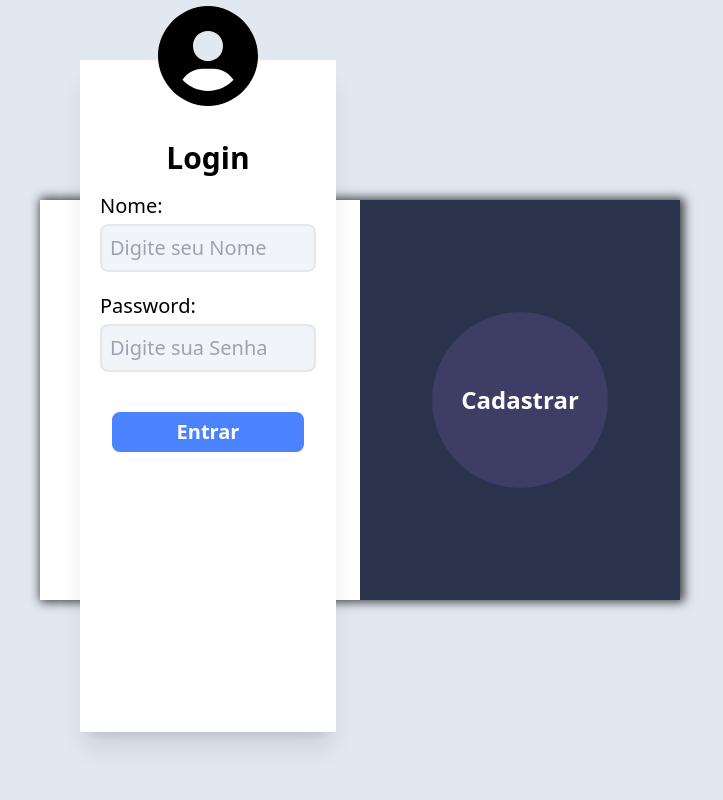
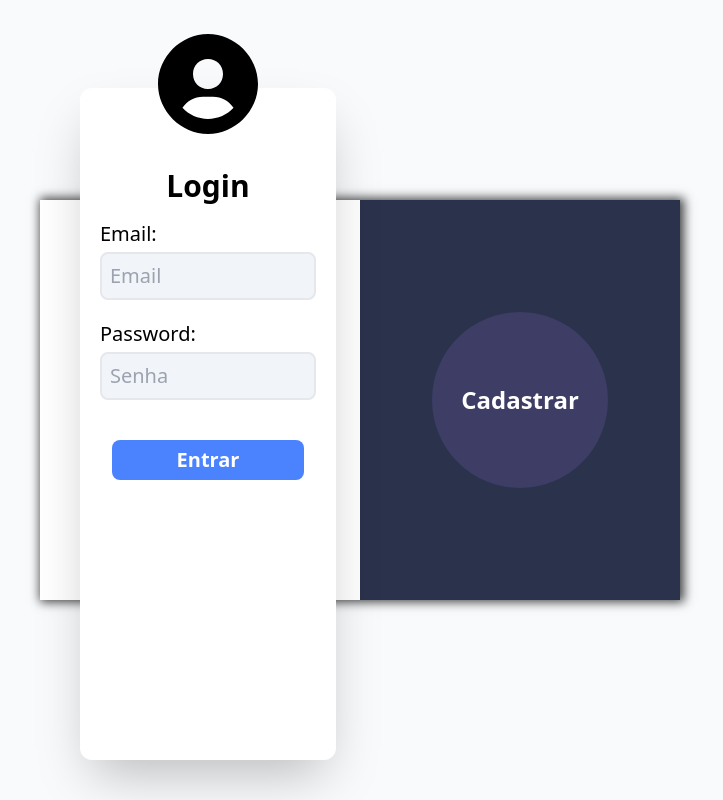
Before and after one commit to DarlanDuarte/Sistema-Login-Cadastro, a Next.js app: page / in a window 1280 px wide. Shown: the whole page, without its empty margins (280-1003 px from the left). Built offline with nearby package versions, Linux system fonts and the light colour scheme; no server answers.

Commit message:
Implementando Inicio das Configurações do Firebase

```diff
--- /dev/null
+++ b/firebase.js
@@ -0,0 +1,25 @@
+import { initializeApp } from "firebase/app";
+import { getFirestore } from "firebase/firestore";
+import { getAuth } from "firebase/auth";
+
+const firebaseConfig = {
+  apiKey: process.env.NEXT_PUBLIC_API_KEY,
+  authDomain: process.env.NEXT_PUBLIC_AUTH_DOMAIN,
+  projectId: process.env.NEXT_PUBLIC_PROJECTID,
+  storageBucket: process.env.NEXT_PUBLIC_STORAGEBUCKET,
+  messagingSenderId: process.env.NEXT_PUBLIC_MESSAGING_SENDERID,
+  appId: process.env.NEXT_PUBLIC_APP_ID,
+  measurementId: process.env.NEXT_PUBLIC_MEASUREMENT_ID,
+};
+
+let app = null;
+
+try {
+  app = initializeApp(firebaseConfig);
+  console.log(`Firebase Iniciado com sucesso!`);
+} catch (e) {
+  console.log(`Error ao Iniciar o Firebase!`, e.message);
+}
+
+export const db = getFirestore();
+export const auth = getAuth(app);
--- a/package.json
+++ b/package.json
@@ -15,6 +15,7 @@
     "autoprefixer": "10.4.15",
     "eslint": "8.48.0",
     "eslint-config-next": "13.4.19",
+    "firebase": "^10.3.0",
     "framer-motion": "^10.16.1",
     "next": "13.4.19",
     "postcss": "8.4.28",
--- a/src/components/Login.tsx
+++ b/src/components/Login.tsx
@@ -1,6 +1,11 @@
 import react, { useState } from "react";
 import { BiSolidUserCircle } from "react-icons/bi";
 import { motion } from "framer-motion";
+import {
+  createUserWithEmailAndPassword,
+  signInWithEmailAndPassword,
+} from "firebase/auth";
+import { auth } from "../../firebase";
 
 const Login: React.FC = () => {
   const [login, setLogin] = useState<"login" | "cadastro">("login");
@@ -9,8 +14,29 @@ const Login: React.FC = () => {
   const [password, setPassword] = useState("");
   const [email, setEmail] = useState("");
 
-  async function handleForm(e: React.FormEvent<HTMLFormElement>) {
+  async function handleLogin(e: React.FormEvent<HTMLFormElement>) {
     e.preventDefault();
+    await signInWithEmailAndPassword(auth, email, password)
+      .then((userCredential) => {
+        const user = userCredential.user;
+      })
+      .catch((error) => {
+        const errorCode = error.code;
+        const errorMessage = error.message;
+      });
+  }
+
+  async function handleCadastro(e: React.FormEvent<HTMLFormElement>) {
+    e.preventDefault();
+
+    await createUserWithEmailAndPassword(auth, email, password)
+      .then((userCredential) => {
+        const user = userCredential.user;
+      })
+      .catch((error) => {
+        const errorCode = error.code;
+        const errorMessage = error.message;
+      });
   }
 
   async function handleChangeLogin(
@@ -29,7 +55,7 @@ const Login: React.FC = () => {
             animate={{ opacity: 1, x: 0 }}
             exit={{ opacity: 0, x: "-100%" }}
             transition={{ duration: 1 }}
-            className={`w-[40%] h-[42rem] bg-white absolute -top-[35%] left-10 z-10 shadow-xl  `}
+            className={`w-[40%] h-[42rem] bg-white absolute -top-[28%] left-10 z-10 shadow-2xl rounded-xl  `}
           >
             <div className={"relative  -top-16"}>
               <BiSolidUserCircle
@@ -45,22 +71,22 @@ const Login: React.FC = () => {
               >
                 Login
               </h2>
-              <form onSubmit={handleForm}>
+              <form onSubmit={handleLogin}>
                 <div
                   className={`w-full flex flex-col text-black font-medium text-xl px-5`}
                 >
-                  <label className="mb-1" htmlFor="nome">
-                    Nome:
+                  <label className="mb-1" htmlFor="email">
+                    Email:
                   </label>
                   <input
                     type="text"
-                    id="nome"
-                    name="nome"
+                    id="email"
+                    name="email"
                     className={`py-2 px-2 border-2 bg-slate-100 rounded-lg outline-none`}
                     required
-                    value={nome}
-                    onChange={(e) => setNome(e.target.value)}
-                    placeholder="Digite seu Nome"
+                    value={email}
+                    onChange={(e) => setEmail(e.target.value)}
+                    placeholder="Email"
                   />
                 </div>
                 <div
@@ -77,13 +103,18 @@ const Login: React.FC = () => {
                     required
                     value={password}
                     onChange={(e) => setPassword(e.target.value)}
-                    placeholder="Digite sua Senha"
+                    placeholder="Senha"
                   />
                 </div>
                 <div
-                  className={`flex justify-center items-center p-5 cursor-pointer mt-10 m-auto w-[75%] bg-[#4b83ff] h-10 rounded-lg`}
+                  className={`flex justify-center items-center p-5 cursor-pointer mt-10 m-auto w-[75%] bg-[#4b83ff] h-10 rounded-lg transition-all duration-500
+                  hover:bg-green-500
+                  `}
                 >
-                  <button className={`text-white font-semibold text-xl`}>
+                  <button
+                    className={`text-white font-semibold text-xl
+                  `}
+                  >
                     Entrar
                   </button>
                 </div>
@@ -103,7 +134,9 @@ const Login: React.FC = () => {
                 onClick={(e: React.MouseEvent<HTMLButtonElement, MouseEvent>) =>
                   handleChangeLogin(e)
                 }
-                className={`text-white font-semibold text-2xl bg-[#3D3D65] h-44 w-44 rounded-full`}
+                className={`text-white font-semibold text-2xl bg-[#3D3D65] h-44 w-44 rounded-full transition-all duration-500
+                hover:bg-blue-900
+                `}
               >
                 Cadastrar
               </button>
@@ -124,7 +157,10 @@ const Login: React.FC = () => {
                 onClick={(e: React.MouseEvent<HTMLButtonElement, MouseEvent>) =>
                   handleChangeLogin(e)
                 }
-                className={`text-white font-semibold text-2xl bg-[#3D3D65] h-44 w-44 rounded-full`}
+                className={`text-white font-semibold text-2xl bg-[#3D3D65] h-44 w-44 rounded-full
+                transition-all duration-500
+                hover:bg-blue-900
+                `}
               >
                 Login
               </button>
@@ -137,7 +173,7 @@ const Login: React.FC = () => {
             animate={{ opacity: 1, x: 0 }}
             exit={{ opacity: 0, x: "100%" }}
             transition={{ duration: 1 }}
-            className={`w-[40%] h-[42rem] bg-white absolute -top-[35%] right-10 z-10 shadow-xl  `}
+            className={`w-[40%] h-[42rem] bg-white absolute -top-[28%] right-10 z-10 shadow-2xl rounded-xl  `}
           >
             <div className={"relative  -top-16"}>
               <BiSolidUserCircle
@@ -153,7 +189,7 @@ const Login: React.FC = () => {
               >
                 Cadastro
               </h2>
-              <form onSubmit={handleForm}>
+              <form onSubmit={handleCadastro}>
                 <div
                   className={`w-full flex flex-col text-black font-medium text-xl px-5`}
                 >
@@ -206,7 +242,9 @@ const Login: React.FC = () => {
                   />
                 </div>
                 <div
-                  className={`flex justify-center items-center p-5 cursor-pointer mt-10 m-auto w-[75%]  bg-[#4b83ff] h-10 rounded-lg`}
+                  className={`flex justify-center items-center p-5 cursor-pointer mt-10 m-auto w-[75%]  bg-[#4b83ff] h-10 rounded-lg transition-all duration-500
+                  hover:bg-green-500
+                  `}
                 >
                   <button className={`text-white font-semibold text-xl`}>
                     Cadastrar
--- a/src/pages/index.tsx
+++ b/src/pages/index.tsx
@@ -4,7 +4,7 @@ import { DiAndroid } from "react-icons/di";
 export default function Home() {
   return (
     <main
-      className={`bg-slate-200 w-screen h-screen flex justify-center items-center`}
+      className={`bg-slate-50 w-screen h-screen flex justify-center items-center`}
     >
       <Login />
     </main>
```
Also changed, not shown: 1 other file (tests, documents, lock files or other folders).
